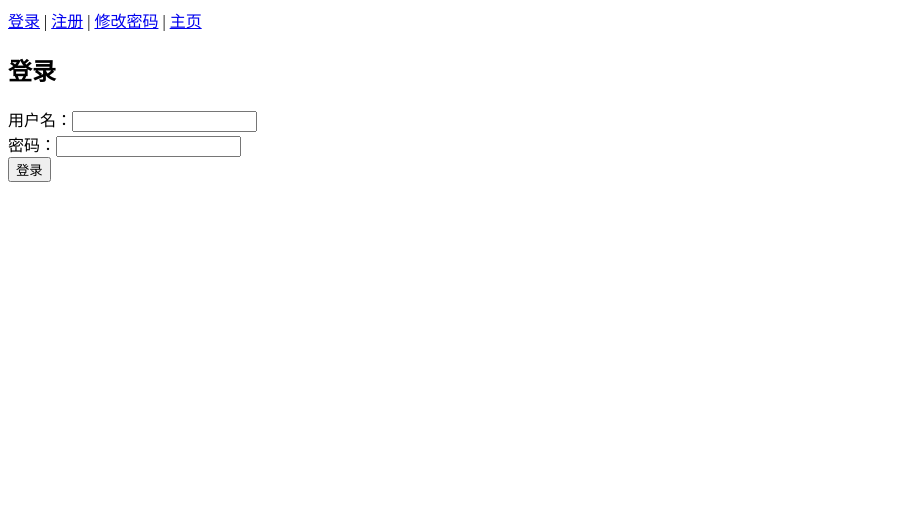
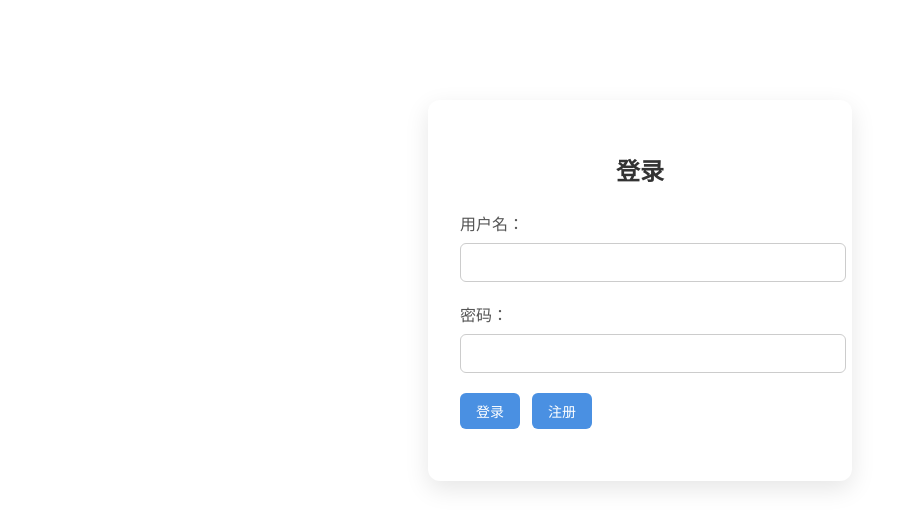
Before and after one commit to MarcWebber/Magus-Cloud, a React (Vite) app: page / in a window 1280 px wide. Shown: the top 528 px of the page, without its empty margins (0-901 px from the left). Built offline with nearby package versions, Linux system fonts and the light colour scheme.

Commit message:
fix: solve spa problem and add script

```diff
--- a/src/App.tsx
+++ b/src/App.tsx
@@ -1,4 +1,4 @@
-import { BrowserRouter, Routes, Route, Link } from 'react-router-dom';
+import { BrowserRouter, Routes, Route } from 'react-router-dom';
 import Register from './pages/Register';
 import ChangePassword from './pages/ChangePassword';
 import Dashboard from './pages/Dashboard';
@@ -7,14 +7,14 @@ import Login from './pages/Login'; // 新增
 export default function App() {
     return (
         <BrowserRouter>
-            <nav style={{ marginBottom: '1em' }}>
-                <Link to="/">登录</Link> |{' '}
-                <Link to="/register">注册</Link> |{' '}
-                <Link to="/change-password">修改密码</Link> |{' '}
-                <Link to="/dashboard">主页</Link>
-            </nav>
+            {/*<nav style={{ marginBottom: '1em' }}>*/}
+            {/*    <Link to="/">登录</Link> |{' '}*/}
+            {/*    <Link to="/register">注册</Link> |{' '}*/}
+            {/*    <Link to="/change-password">修改密码</Link> |{' '}*/}
+            {/*    <Link to="/dashboard">主页</Link>*/}
+            {/*</nav>*/}
             <Routes>
-                <Route path="/" element={<Login />} /> {/* 默认页 */}
+                <Route path="/" element={<Login/>} />
                 <Route path="/register" element={<Register />} />
                 <Route path="/change-password" element={<ChangePassword />} />
                 <Route path="/dashboard" element={<Dashboard />} />
--- /dev/null
+++ b/src/page-style.css
@@ -0,0 +1,65 @@
+/* Login.css */
+
+form {
+    max-width: 360px;
+    margin: 100px auto;
+    padding: 2rem;
+    background-color: #ffffff;
+    border-radius: 12px;
+    box-shadow: 0 8px 24px rgba(0, 0, 0, 0.1);
+    font-family: "Segoe UI", sans-serif;
+}
+
+h2 {
+    text-align: center;
+    margin-bottom: 1.5rem;
+    color: #333;
+}
+
+div {
+    margin-bottom: 1.25rem;
+}
+
+label {
+    display: block;
+    margin-bottom: 0.5rem;
+    font-weight: 500;
+    color: #555;
+}
+
+input[type="text"],
+input[type="password"] {
+    width: 100%;
+    padding: 0.6rem 0.75rem;
+    border: 1px solid #ccc;
+    border-radius: 6px;
+    font-size: 1rem;
+    transition: border-color 0.2s;
+}
+
+input[type="text"]:focus,
+input[type="password"]:focus {
+    border-color: #007bff;
+    outline: none;
+}
+.button-group {
+    display: flex;
+    gap: 12px;
+    margin-top: 16px;
+    align-items: center;
+}
+
+.button-group button {
+    padding: 8px 16px;
+    font-size: 14px;
+    background-color: #4a90e2;
+    color: white;
+    border: none;
+    border-radius: 6px;
+    cursor: pointer;
+    transition: background-color 0.3s ease;
+}
+
+.button-group button:hover {
+    background-color: #357ab8;
+}
--- a/src/pages/ChangePassword.tsx
+++ b/src/pages/ChangePassword.tsx
@@ -3,9 +3,14 @@ import React, { useState } from 'react';
 export default function ChangePassword() {
     const [username, setUsername] = useState('');
     const [newPassword, setNewPassword] = useState('');
+    const [confirmPassword, setConfirmPassword] = useState('');
 
     async function handleSubmit(e: React.FormEvent) {
         e.preventDefault();
+        if (newPassword !== confirmPassword) {
+            alert("密码不匹配，请重新输入！");
+            return;
+        }
         const res = await fetch('/api/change-password', {
             method: 'POST',
             headers: { 'Content-Type': 'application/json' },
@@ -19,8 +24,8 @@ export default function ChangePassword() {
         <form onSubmit={handleSubmit}>
             <h2>修改密码</h2>
             <input value={username} onChange={e => setUsername(e.target.value)} placeholder="用户名" required />
-            <input type="password" value={newPassword} onChange={e => setNewPassword(e.target.value)} placeholder="新密码" required />
-            <button type="submit">修改</button>
+            <input type="password" value={newPassword} onChange={e => setNewPassword(e.target.value)} placeholder="密码" required />
+            <input type="password" value={newPassword} onChange={e => setConfirmPassword(e.target.value)} placeholder="确认密码" required />
         </form>
     );
 }
--- a/src/pages/Dashboard.tsx
+++ b/src/pages/Dashboard.tsx
@@ -1,5 +1,6 @@
 // src/pages/Dashboard.tsx
 import { useEffect, useState } from 'react';
+import "../styles/Dashboard.css";
 
 type FileItem = { name: string, size: string };
 
--- a/src/pages/Login.tsx
+++ b/src/pages/Login.tsx
@@ -1,26 +1,37 @@
-import { useState } from 'react';
+import {useState} from 'react';
+import {useNavigate} from 'react-router-dom';
+import "../page-style.css"
 
 export default function Login() {
     const [username, setUsername] = useState('');
     const [password, setPassword] = useState('');
+    const navigate = useNavigate();
 
     const handleSubmit = (e: React.FormEvent) => {
         e.preventDefault();
         alert(`登录：${username}`);
     };
 
+    const handleRegister = (e: React.FormEvent) => {
+        e.preventDefault();
+        navigate('/register');
+    }
+
     return (
         <form onSubmit={handleSubmit}>
             <h2>登录</h2>
             <div>
                 <label>用户名：</label>
-                <input type="text" value={username} onChange={e => setUsername(e.target.value)} />
+                <input type="text" value={username} onChange={e => setUsername(e.target.value)}/>
             </div>
             <div>
                 <label>密码：</label>
-                <input type="password" value={password} onChange={e => setPassword(e.target.value)} />
+                <input type="password" value={password} onChange={e => setPassword(e.target.value)}/>
             </div>
-            <button type="submit">登录</button>
+            <div className="button-group">
+                <button type="submit">登录</button>
+                <button type="button" onClick={handleRegister}>注册</button>
+            </div>
         </form>
     );
 }
--- a/src/pages/Register.tsx
+++ b/src/pages/Register.tsx
@@ -1,27 +1,72 @@
-// src/pages/ChangePassword.tsx
+// src/pages/Register.tsx
 import React, { useState } from 'react';
+import "../styles/Register.css";
 
-export default function ChangePassword() {
+export default function Register() {
     const [username, setUsername] = useState('');
-    const [newPassword, setNewPassword] = useState('');
-
+    const [realName, setRealName] = useState('');
+    const [password, setPassword] = useState('');
+    const [confirmPassword, setConfirmPassword] = useState('');
     async function handleSubmit(e: React.FormEvent) {
         e.preventDefault();
-        const res = await fetch('/api/change-password', {
+
+        if (password !== confirmPassword) {
+            alert("两次密码不一致！");
+            return;
+        }
+
+        // 检查真实姓名是否合法
+        const nameCheckRes = await fetch('/api/check-name', {
             method: 'POST',
             headers: { 'Content-Type': 'application/json' },
-            body: JSON.stringify({ username, newPassword })
+            body: JSON.stringify({ realName })
         });
-        const data = await res.json();
+        const nameCheckData = await nameCheckRes.json();
+        console.log(nameCheckData)
+        if (!nameCheckData.allowed) {
+            alert("该真实姓名未被允许注册！");
+            return;
+        }
+
+        // 发起注册请求
+        const registerRes = await fetch('/api/register', {
+            method: 'POST',
+            headers: { 'Content-Type': 'application/json' },
+            body: JSON.stringify({ username, realName, password })
+        });
+        const data = await registerRes.json();
+
         alert(data.message || data.error);
     }
 
     return (
         <form onSubmit={handleSubmit}>
-            <h2>修改密码</h2>
-            <input value={username} onChange={e => setUsername(e.target.value)} placeholder="用户名" required />
-            <input type="password" value={newPassword} onChange={e => setNewPassword(e.target.value)} placeholder="新密码" required />
-            <button type="submit">修改</button>
+            <h2>注册</h2>
+            <input
+                value={username}
+                onChange={e => setUsername(e.target.value)}
+                placeholder="用户名"
+                required
+            />
+            <input
+                value={realName}
+                onChange={e => setRealName(e.target.value)}
+                placeholder="真实姓名"
+                required
+            />
+            <input
+                value={password}
+                onChange={e => setPassword(e.target.value)}
+                placeholder="密码"
+                required
+            />
+            <input
+                value={confirmPassword}
+                onChange={e => setConfirmPassword(e.target.value)}
+                placeholder="确认密码"
+                required
+            />
+            <button type="submit">注册</button>
         </form>
     );
 }
--- /dev/null
+++ b/src/styles/Dashboard.css
@@ -0,0 +1,64 @@
+/* src/pages/Dashboard.css */
+
+.dashboard-container {
+    max-width: 800px;
+    margin: 40px auto;
+    padding: 24px;
+    background-color: #f9f9fb;
+    border-radius: 12px;
+    box-shadow: 0 4px 12px rgba(0, 0, 0, 0.1);
+    font-family: 'Segoe UI', sans-serif;
+}
+
+.dashboard-container h2 {
+    font-size: 24px;
+    color: #333;
+    margin-bottom: 12px;
+}
+
+.dashboard-container p {
+    font-size: 16px;
+    color: #666;
+    margin-bottom: 20px;
+}
+
+.file-list {
+    list-style: none;
+    padding: 0;
+    margin: 0;
+}
+
+.file-list li {
+    padding: 12px 16px;
+    background-color: #ffffff;
+    border: 1px solid #ddd;
+    border-radius: 8px;
+    margin-bottom: 12px;
+    transition: background-color 0.3s ease;
+}
+
+.file-list li:hover {
+    background-color: #eef4ff;
+    cursor: pointer;
+}
+.button-group {
+    display: flex;
+    gap: 12px;
+    margin-top: 16px;
+    align-items: center;
+}
+
+.button-group button {
+    padding: 8px 16px;
+    font-size: 14px;
+    background-color: #4a90e2;
+    color: white;
+    border: none;
+    border-radius: 6px;
+    cursor: pointer;
+    transition: background-color 0.3s ease;
+}
+
+.button-group button:hover {
+    background-color: #357ab8;
+}
--- /dev/null
+++ b/src/styles/Register.css
@@ -0,0 +1,70 @@
+/* src/styles/Register.css */
+
+.register-form {
+    max-width: 420px;
+    margin: 80px auto;
+    padding: 2.5rem 2rem;
+    background: linear-gradient(135deg, #ffffff, #f8f9fc);
+    border-radius: 16px;
+    box-shadow: 0 12px 32px rgba(0, 0, 0, 0.12);
+    font-family: "Segoe UI", "Helvetica Neue", sans-serif;
+    border: 1px solid #e6e8ec;
+}
+
+.register-form h2 {
+    text-align: center;
+    margin-bottom: 2rem;
+    font-size: 1.75rem;
+    font-weight: 600;
+    color: #2c3e50;
+}
+
+.register-form .form-group {
+    margin-bottom: 1.5rem;
+}
+
+.register-form label {
+    display: block;
+    margin-bottom: 0.5rem;
+    font-weight: 500;
+    color: #444;
+    font-size: 0.95rem;
+}
+
+.register-form input {
+    width: 100%;
+    padding: 0.7rem 0.9rem;
+    border: 1px solid #d0d7de;
+    border-radius: 8px;
+    font-size: 1rem;
+    background-color: #fdfdfd;
+    transition: border-color 0.2s, box-shadow 0.2s;
+}
+
+.register-form input:focus {
+    border-color: #3498db;
+    box-shadow: 0 0 0 3px rgba(52, 152, 219, 0.15);
+    outline: none;
+}
+
+.register-form button {
+    width: 100%;
+    padding: 0.8rem;
+    font-size: 1.05rem;
+    background-color: #3498db;
+    color: #fff;
+    font-weight: 500;
+    border: none;
+    border-radius: 8px;
+    cursor: pointer;
+    transition: background-color 0.3s ease, transform 0.1s;
+}
+
+.register-form button:hover {
+    background-color: #2980b9;
+    transform: translateY(-1px);
+}
+
+.register-form button:active {
+    transform: scale(0.98);
+}
--- /dev/null
+++ b/vite.config.ts
@@ -0,0 +1,12 @@
+import {defineConfig} from "vite";
+
+export default defineConfig({
+    server: {
+        proxy: {
+            '/api': {
+                target: 'http://localhost:3000',
+                changeOrigin: true,
+            }
+        }
+    }
+});
```
Also changed, not shown: server-dist/index.js (+20 -0 lines), tsconfig.json (+5 -4 lines), 2 other files (tests, documents, lock files or other folders).
